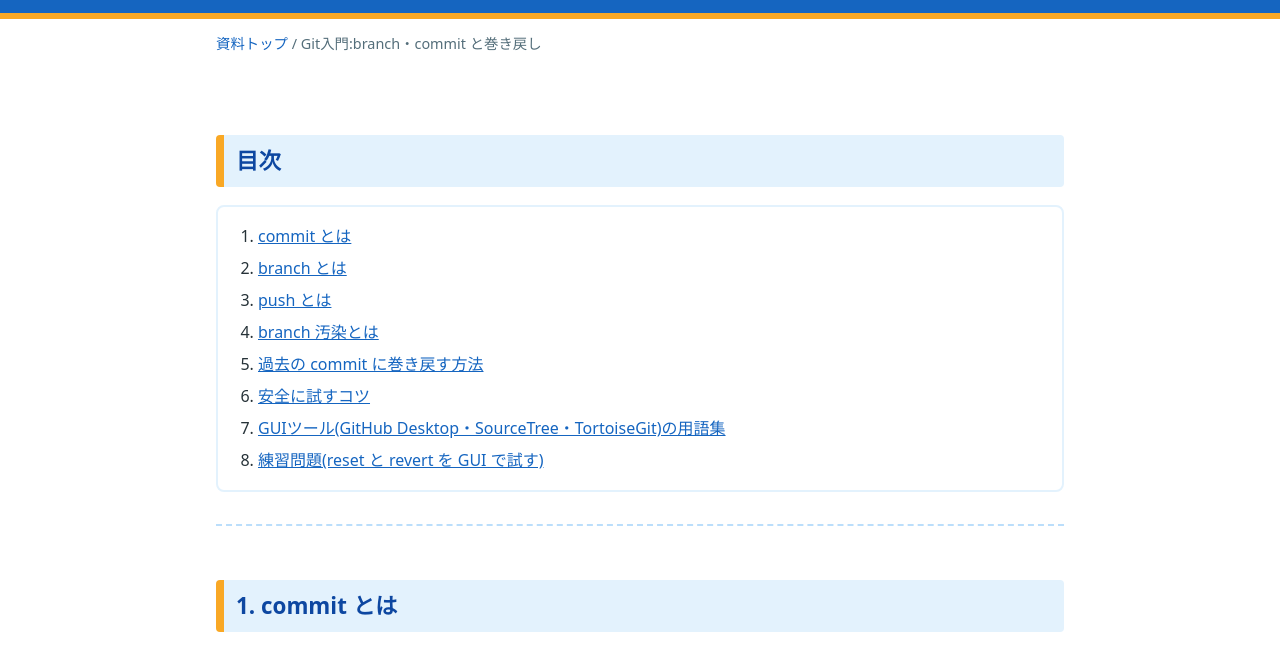
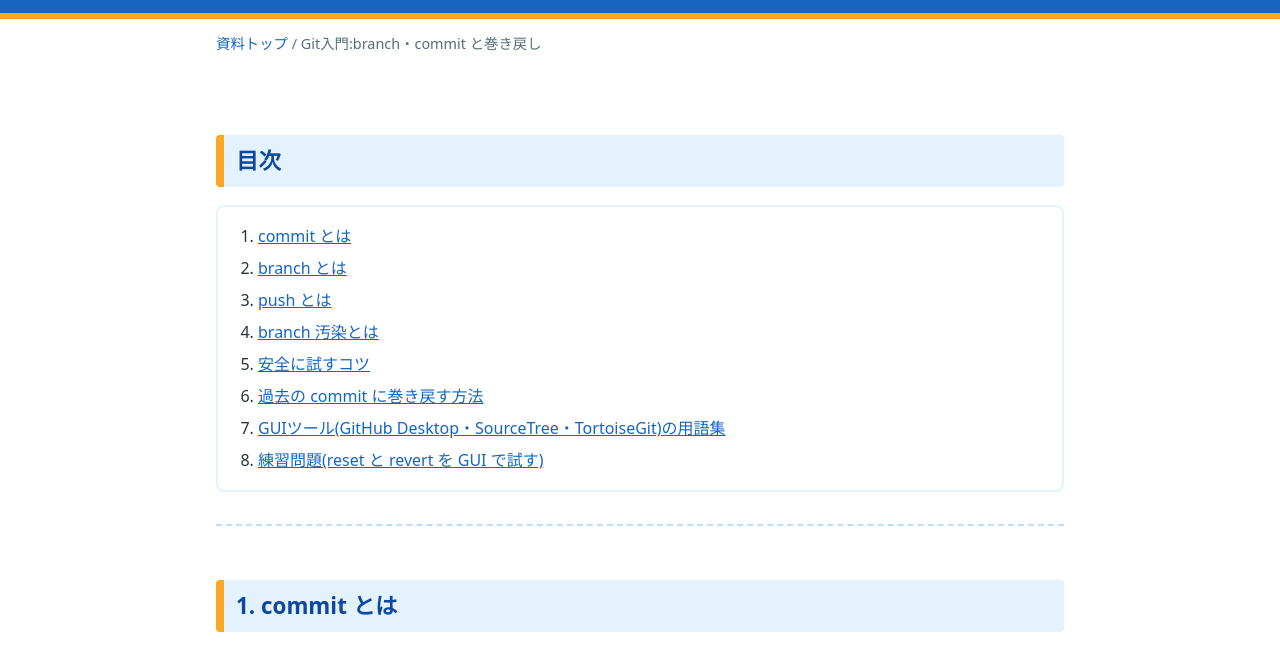
Before and after one commit to kotani002/DocumentRepository, a plain HTML site: page docs/git/index.html in a window 1280 px wide. Shown: the part 92-739 px from the top of the page. Drawn offline with Linux system fonts and the light colour scheme.

Commit message:
表示順番を変更
表示順番の変更

```diff
--- a/docs/git/index.html
+++ b/docs/git/index.html
@@ -16,8 +16,8 @@
 <li><a href="#sec2">branch とは</a></li>
 <li><a href="#sec3">push とは</a></li>
 <li><a href="#sec4">branch 汚染とは</a></li>
-<li><a href="#sec5">過去の commit に巻き戻す方法</a></li>
-<li><a href="#sec6">安全に試すコツ</a></li>
+<li><a href="#sec5">安全に試すコツ</a></li>
+<li><a href="#sec6">過去の commit に巻き戻す方法</a></li>
 <li><a href="#sec7">GUIツール(GitHub Desktop・SourceTree・TortoiseGit)の用語集</a></li>
 <li><a href="#sec8">練習問題(reset と revert を GUI で試す)</a></li>
 </ol>
@@ -106,7 +106,16 @@ git push -u origin feature/timer     # branch を push
 <p><code>.gitignore</code> に書いたファイルは、まだ追跡されていない場合に限って無視されます。すでに commit してしまったファイルは、<code>git rm --cached ファイル名</code> で追跡から外してから、commit し直します。</p>
 </div>
 <hr />
-<h2 id="sec5">5. 過去の commit に巻き戻す方法</h2>
+<h2 id="sec5">5. 安全に試すコツ</h2>
+<p>巻き戻しの前に、今の状態にバックアップ用の branch を作っておくと安心です。失敗してもすぐ元に戻せます。</p>
+<pre><code class="language-bash">git branch backup-before-reset
+</code></pre>
+<div class="note note-info">
+<p class="note-title">補足</p>
+<p>バックアップ用の branch は、巻き戻しがうまくいったことを確認してから <code>git branch -d backup-before-reset</code> で削除します。</p>
+</div>
+<hr />
+<h2 id="sec6">6. 過去の commit に巻き戻す方法</h2>
 <p><strong>基本は、作業内容を過去の commit まで戻す(Hard Reset)か、打ち消す commit を作る(revert)のどちらかです。</strong>
 まだ push していなければ Hard Reset、push 済みなら revert が目安です。</p>
 <p>状況によって使うコマンドが変わります。</p>
@@ -211,15 +220,6 @@ git reset --hard HEAD@{2}       # 戻りたい時点に復帰
 </tr>
 </tbody>
 </table>
-<hr />
-<h2 id="sec6">6. 安全に試すコツ</h2>
-<p>巻き戻しの前に、今の状態にバックアップ用の branch を作っておくと安心です。失敗してもすぐ元に戻せます。</p>
-<pre><code class="language-bash">git branch backup-before-reset
-</code></pre>
-<div class="note note-info">
-<p class="note-title">補足</p>
-<p>バックアップ用の branch は、巻き戻しがうまくいったことを確認してから <code>git branch -d backup-before-reset</code> で削除します。</p>
-</div>
 <hr />
 <h2 id="sec7">7. GUIツールの用語集</h2>
 <p>GUIツールのボタンやメニューは、どれも Git のコマンド(CUI)と同じことをしています。</p>
```
Also changed, not shown: 1 other file.
